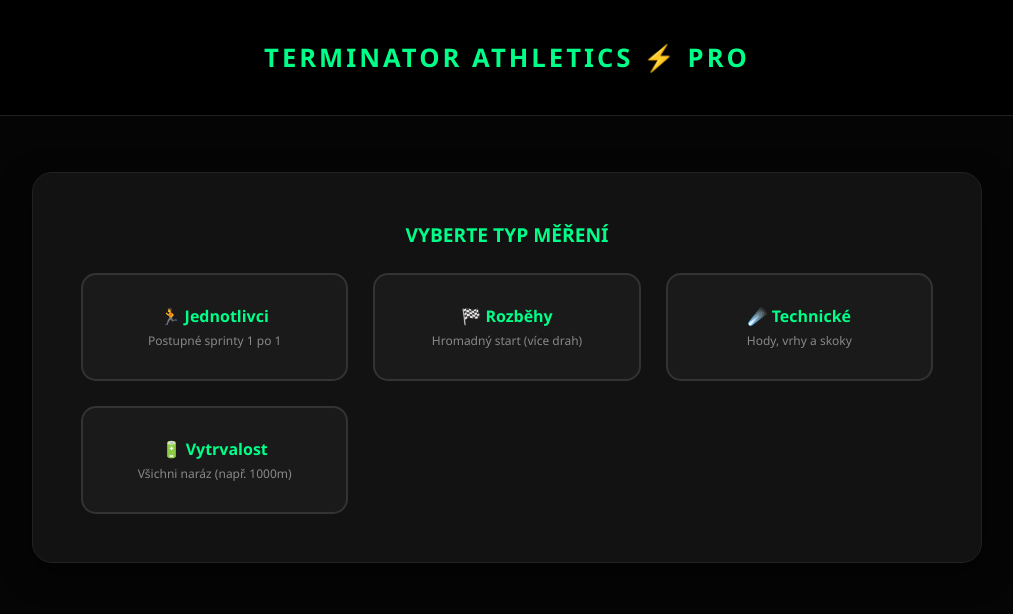
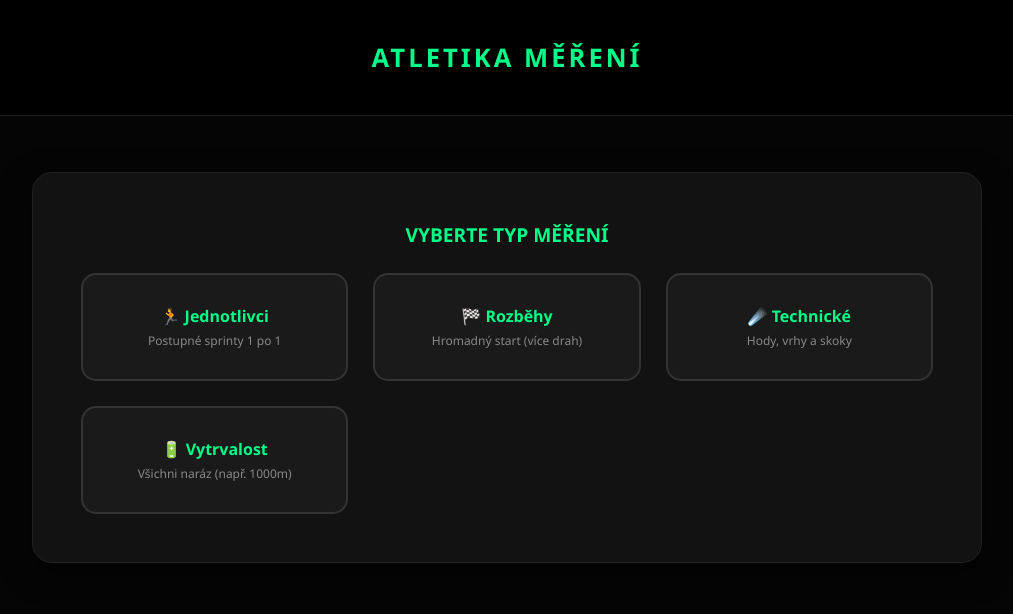
Before and after one commit to brambora100/telocvik, a plain HTML site: page index.html in a window 1280 px wide. Shown: the whole page, without its empty margins (133-1146 px from the left). Drawn offline with Linux system fonts and the light colour scheme.

Commit message:
Update index.html

```diff
--- a/index.html
+++ b/index.html
@@ -3,7 +3,7 @@
 <head>
     <meta charset="UTF-8">
     <meta name="viewport" content="width=device-width, initial-scale=1.0, maximum-scale=1.0, user-scalable=no">
-    <title>Terminator Athletics Pro</title>
+    <title>Atletika měření</title>
     <style>
         :root {
             --bg: #050505;
@@ -153,7 +153,7 @@
 <body>
 
     <nav class="navbar">
-        <div class="logo">TERMINATOR ATHLETICS ⚡ PRO</div>
+        <div class="logo">ATLETIKA MĚŘENÍ</div>
     </nav>
 
     <div class="container">
```
